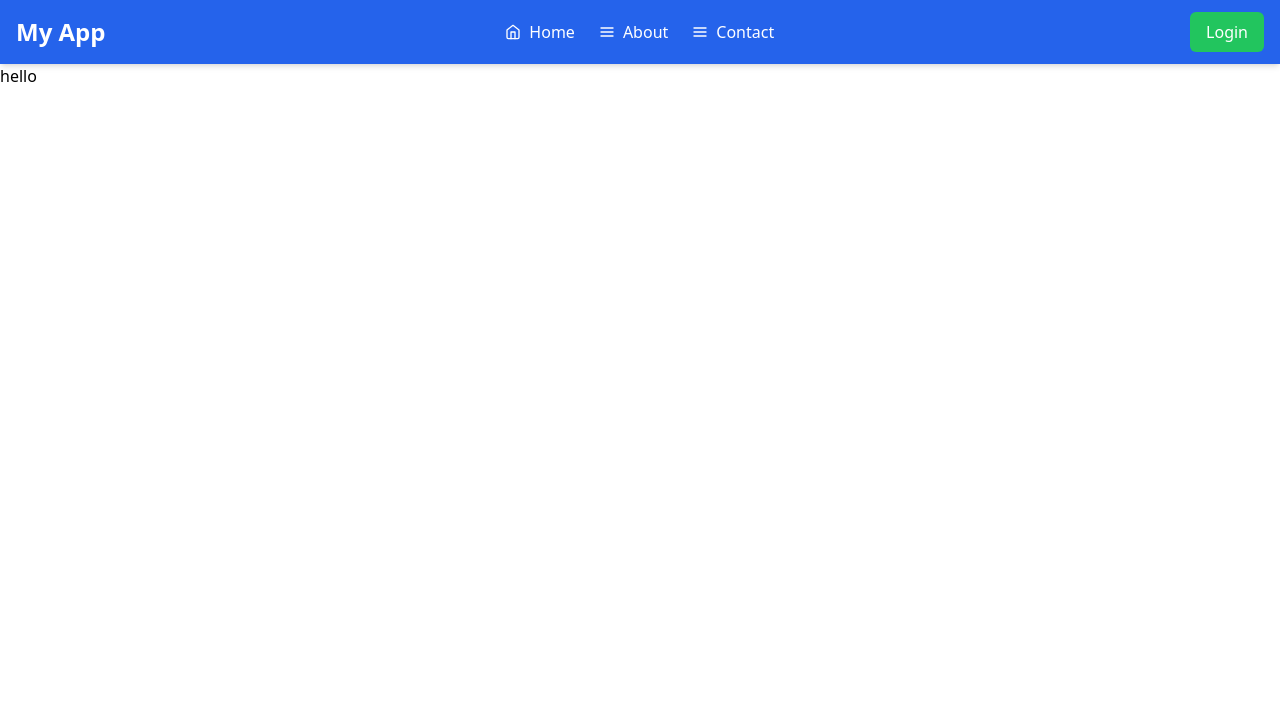
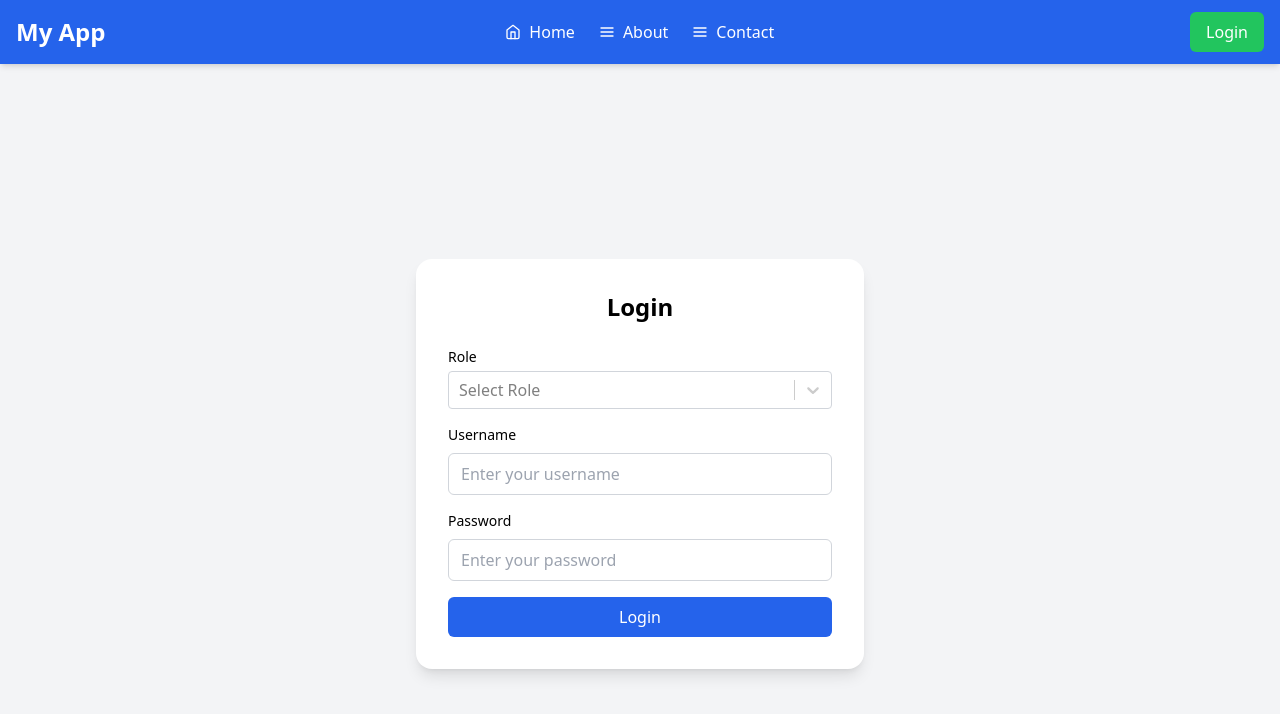
Before and after one commit to Mohnishmahakalkar/vitalvaults, a React (Vite) app in the folder frontend/: page /login in a window 1280 px wide. Shown: the top 714 px of the page. Built offline with nearby package versions, Linux system fonts and the light colour scheme; the HTML template or start-up script is replaced by a standard one.

Commit message:
fixed the bug created the form handle and custom input

```diff
--- a/frontend/package.json
+++ b/frontend/package.json
@@ -13,9 +13,12 @@
     "@reduxjs/toolkit": "^2.5.1",
     "react": "^18.3.1",
     "react-dom": "^18.3.1",
+    "react-hook-form": "^7.54.2",
     "react-icons": "^5.4.0",
     "react-redux": "^9.2.0",
-    "react-router-dom": "^6.29.0"
+    "react-router-dom": "^6.29.0",
+    "react-select": "^5.10.0",
+    "react-toastify": "^11.0.3"
   },
   "devDependencies": {
     "@eslint/js": "^9.17.0",
--- a/frontend/src/App.tsx
+++ b/frontend/src/App.tsx
@@ -1,4 +1,4 @@
-import { BrowserRouter as Router, Routes, Route } from "react-router-dom";
+import { createBrowserRouter, RouterProvider } from "react-router-dom";
 import { AuthProvider } from "./context/AuthContext";
 import Layout from "./containers/Layout";
 import ProtectedRoute from "./containers/ProtectedRoute";
@@ -9,30 +9,38 @@ import NotFound from "./website-pages/NotFound";
 import Loading from "./components/Loading";
 import Login from "./website-pages/Login";
 
+const router = createBrowserRouter(
+  [
+    {
+      path: "/",
+      element: <Layout />,
+      children: [
+        {
+          path: "dashboard",
+          element: <ProtectedRoute />, // ✅ Protected Route Wrapper
+          children: [{ path: "", element: <About /> }],
+        },
+        { index: true, element: <Home /> }, // Public Route
+        { path: "about", element: <About /> },
+        { path: "contact", element: <Contact /> },
+        { path: "login", element: <Login /> },
+        { path: "404", element: <NotFound /> },
+        { path: "*", element: <NotFound /> }, // Splat route for 404
+      ],
+    },
+  ],
+  {
+    future: {
+      v7_relativeSplatPath: true,
+    },
+  }
+);
+
 const App: React.FC = () => {
   return (
     <AuthProvider>
-      <Router>
-        <Loading />
-        <Routes>
-          <Route path="/" element={<Layout />}>
-            {/* Protected Routes */}
-            <Route element={<ProtectedRoute />}>
-              <Route path="dashboard" element={<About />} />
-            </Route>
-
-            {/* Public Routes */}
-            <Route index element={<Home />} />
-            <Route path="about" element={<About />} />
-            <Route path="contact" element={<Contact />} />
-            <Route path="login" element={<Login />} />
-
-            {/* 404 Page */}
-            <Route path="404" element={<NotFound />} />
-            <Route path="*" element={<NotFound />} />
-          </Route>
-        </Routes>
-      </Router>
+      <Loading />
+      <RouterProvider router={router} />
     </AuthProvider>
   );
 };
--- a/frontend/src/components/Loading.tsx
+++ b/frontend/src/components/Loading.tsx
@@ -1,5 +1,6 @@
 import { useSelector } from "react-redux";
 import { RootState } from "../redux/store";
+import loadingSvg from "../assets/loading/loading.svg"
 
 const Loading = () => {
   const isLoading = useSelector((state: RootState) => state.loading.isLoading);
@@ -8,7 +9,7 @@ const Loading = () => {
 
   return (
     <div className="fixed inset-0 flex items-center justify-center bg-black bg-opacity-50 z-50">
-      <div className="animate-spin rounded-full h-16 w-16 border-4 border-white border-t-transparent"></div>
+     <img src={loadingSvg} alt="Loading..." className="h-40 w-40" />
     </div>
   );
 };
--- /dev/null
+++ b/frontend/src/components/renderer/CustomInput.tsx
@@ -0,0 +1,48 @@
+import React from "react";
+import { Controller } from "react-hook-form";
+
+interface CustomInputProps {
+  label: string;
+  name: string;
+  control: any;
+  type?: string;
+  placeholder: string;
+  rules?: object;
+}
+
+const CustomInput: React.FC<CustomInputProps> = ({
+  label,
+  name,
+  control,
+  type = "text",
+  placeholder,
+  rules,
+}) => (
+  <div>
+    <label className="block text-sm font-medium mb-1">{label}</label>
+    <Controller
+      name={name}
+      control={control}
+      rules={rules}
+      defaultValue=""
+      render={({ field, fieldState: { error } }) => (
+        <div>
+          <input
+            {...field}
+            type={type}
+            placeholder={placeholder}
+            className={`w-full border px-3 py-2 rounded-md mt-1 focus:outline-none ${
+                error ? 'border-red-500' : 'border-gray-300 focus:ring-1 focus:ring-blue-500'
+              }`}
+            value={field.value || ""}
+          />
+          {error && (
+              <p className="text-red-500 text-sm mt-1">{` ${error.message}`}</p>
+          )}
+        </div>
+      )}
+    />
+  </div>
+);
+
+export default CustomInput;
--- /dev/null
+++ b/frontend/src/components/renderer/CustomSelect.tsx
@@ -0,0 +1,65 @@
+import React from "react";
+import { Controller } from "react-hook-form";
+import Select from "react-select";
+
+export interface Option {
+  value: string;
+  label: string;
+}
+
+export interface CustomSelectProps {
+  label: string;
+  name: string;
+  control: any;
+  options: Option[];
+  rules?: object;
+}
+
+export const CustomSelect: React.FC<CustomSelectProps> = ({
+  label,
+  name,
+  control,
+  options,
+  rules,
+}) => (
+  <div>
+    <label className="block text-sm font-medium mb-1">{label}</label>
+    <Controller
+      name={name}
+      control={control}
+      rules={rules}
+      defaultValue={null}
+      render={({ field, fieldState: { error } }) => (
+        <div>
+          <Select
+            {...field}
+            options={options}
+            placeholder="Select Role"
+            isSearchable
+            className="mt-1"
+            value={field.value || null}
+            onChange={(selected) => field.onChange(selected)}
+            styles={{
+                control: (base, state) => ({
+                  ...base,
+                  borderColor: error
+                    ? "red" // ✅ Red border when error exists
+                    : state.isFocused
+                    ? "#3b82f6" // Blue border when focused without error
+                    : "#d1d5db", // Default gray border
+
+                  boxShadow: "none", // ✅ No box shadow in any state
+                  "&:hover": {
+                    borderColor: error ? "red" : "#3b82f6", // Red on hover if error
+                  },
+                }),
+              }}
+          />
+          {error && (
+            <p className="text-red-500 text-sm mt-1">{` ${error.message}`}</p>
+          )}
+        </div>
+      )}
+    />
+  </div>
+);
--- a/frontend/src/containers/Layout.tsx
+++ b/frontend/src/containers/Layout.tsx
@@ -8,7 +8,7 @@ const Layout = () => {
       <Navbar />
 
       {/* Main Content */}
-      <main className="flex-grow container mx-auto">
+      <main className="flex-grow container min-w-full">
         <Outlet />
       </main>
     </div>
--- a/frontend/src/website-pages/Home.tsx
+++ b/frontend/src/website-pages/Home.tsx
@@ -6,13 +6,15 @@ const Home = () => {
   const dispatch = useDispatch();
 
   useEffect(() => {
-    dispatch(setLoading(true)); // Start loading
+    dispatch(setLoading(true));
     setTimeout(() => {
-      dispatch(setLoading(false)); // Stop loading after 2s (simulating an API call)
+      dispatch(setLoading(false));
     }, 2000);
   }, [dispatch]);
 
-  return <h2 className="text-center text-3xl mt-10">Welcome to the Home Page</h2>;
+  return (
+    <h2 className="text-center text-3xl mt-10">Welcome to the Home Page</h2>
+  );
 };
 
 export default Home;
--- a/frontend/src/website-pages/Login.tsx
+++ b/frontend/src/website-pages/Login.tsx
@@ -1,5 +1,73 @@
-const Login = () => {
-  return <>hello</>;
+import { useForm, FieldValues, SubmitHandler } from "react-hook-form";
+import { toast, ToastContainer } from "react-toastify";
+import "react-toastify/dist/ReactToastify.css";
+import { CustomSelect, Option } from "../components/renderer/CustomSelect";
+import CustomInput from "../components/renderer/CustomInput";
+
+interface LoginFormData {
+  role: Option | null;
+  username: string;
+  password: string;
+}
+
+const options: Option[] = [
+  { value: "hospital", label: "Hospital" },
+  { value: "doctor", label: "Doctor" },
+  { value: "attendent", label: "Attendent" },
+];
+
+const LoginPage: React.FC = () => {
+  const { handleSubmit, control } = useForm<LoginFormData>();
+
+  const onSubmit: SubmitHandler<LoginFormData> = (data) => {
+    console.log(data);
+    toast.success("Login successful!");
+  };
+
+  return (
+    <div className="min-h-screen flex items-center justify-center bg-gray-100">
+      <ToastContainer />
+      <div className="bg-white p-8 rounded-2xl shadow-lg w-full max-w-md">
+        <h2 className="text-2xl font-bold text-center mb-6">Login</h2>
+        <form onSubmit={handleSubmit(onSubmit)} className="space-y-4">
+          <CustomSelect
+            label="Role"
+            name="role"
+            control={control}
+            options={options}
+            rules={{ required: "Role is required" }}
+          />
+          <CustomInput
+            label="Username"
+            name="username"
+            control={control}
+            placeholder="Enter your username"
+            rules={{ required: "Username is required" }}
+          />
+          <CustomInput
+            label="Password"
+            name="password"
+            control={control}
+            type="password"
+            placeholder="Enter your password"
+            rules={{
+              required: "Password is required",
+              minLength: {
+                value: 6,
+                message: "Password must be at least 6 characters",
+              },
+            }}
+          />
+          <button
+            type="submit"
+            className="w-full bg-blue-600 text-white py-2 rounded-md hover:bg-blue-700 transition"
+          >
+            Login
+          </button>
+        </form>
+      </div>
+    </div>
+  );
 };
 
-export default Login;
+export default LoginPage;
```
Also changed, not shown: frontend/src/components/Navbar.tsx (+31 -12 lines), frontend/src/assets/loading/loading.svg (added), 1 other file (tests, documents, lock files or other folders).
